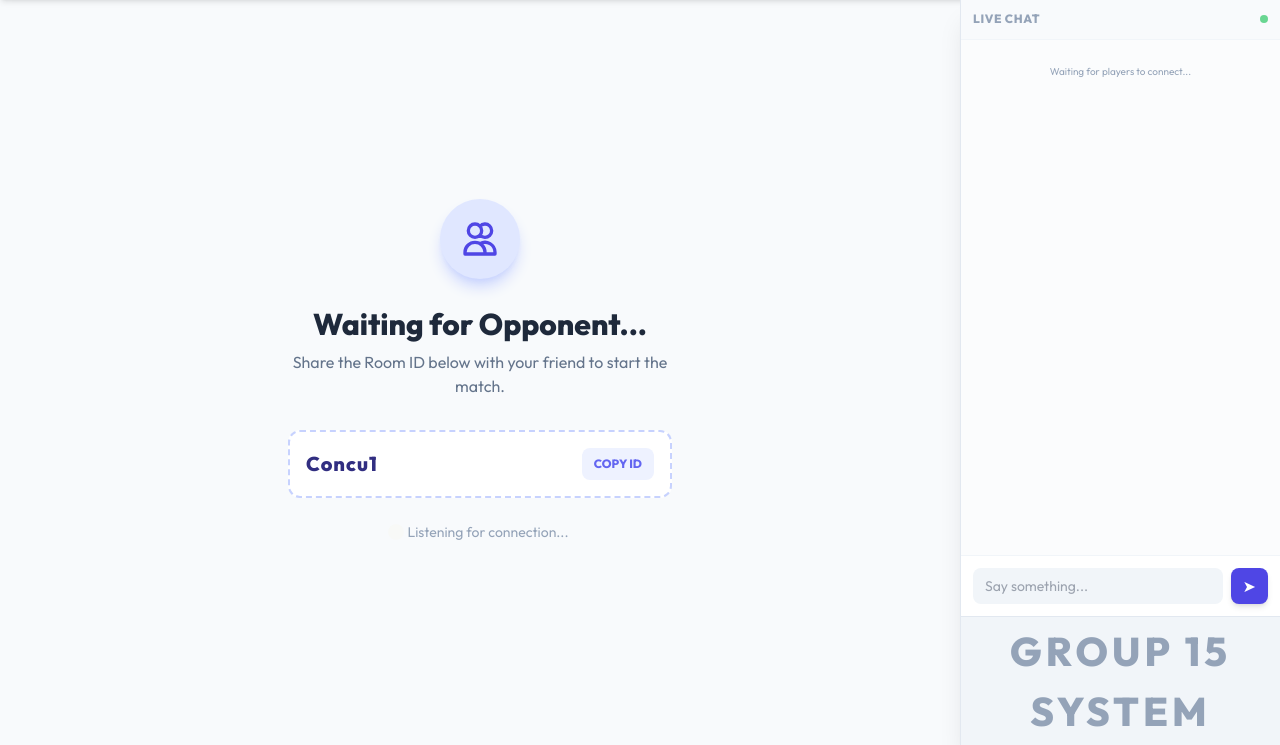
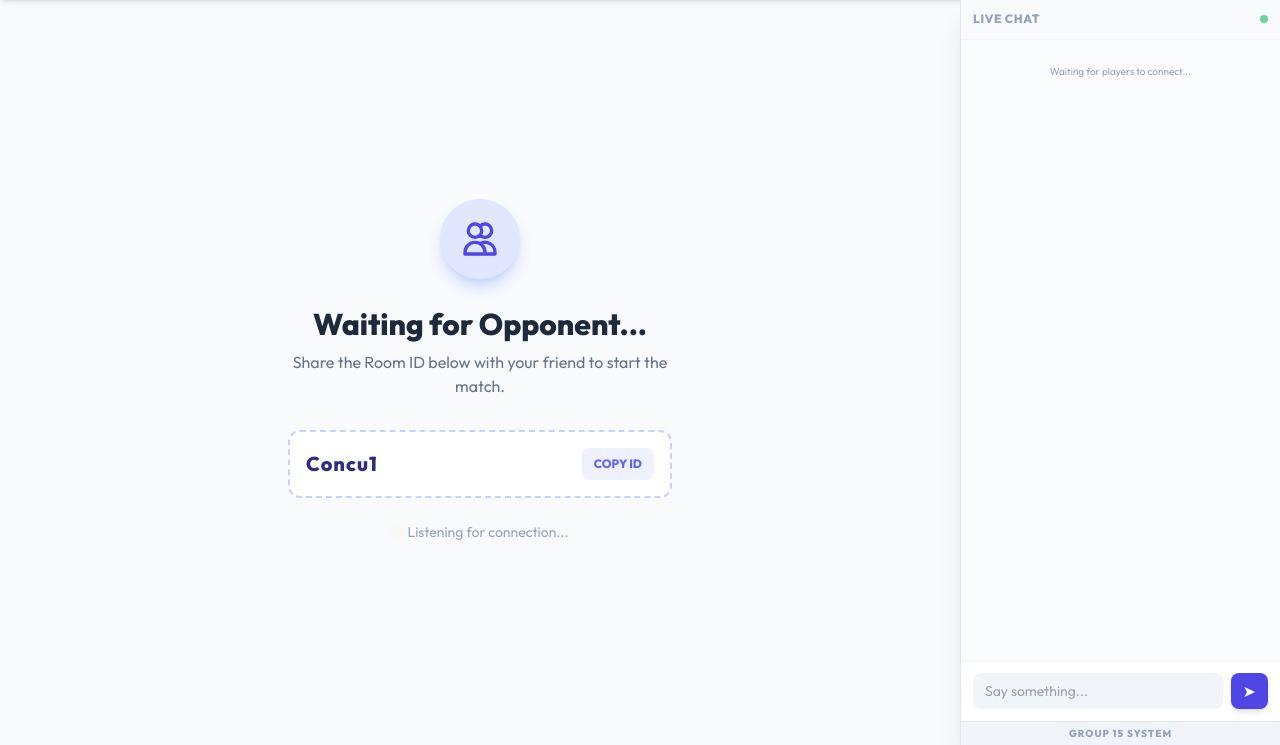
Before and after one commit to loser-huhu/Nhom15-XO-ARENA, a Flask app: a page that uses templates/room.html in a window 1280 px wide. Shown: the part 55-800 px from the top of the page. Run offline with Flask 3, Linux system fonts and the light colour scheme; some libraries are stand-ins or nearby versions.

Commit message:
Chỉnh sữ UI

```diff
--- a/templates/room.html
+++ b/templates/room.html
@@ -301,7 +301,7 @@
 
         <div class="p-1 bg-slate-100 text-center border-t border-slate-200">
           <p
-            class="text-[40px] text-slate-400 font-bold tracking-widest uppercase"
+            class="text-[10px] text-slate-400 font-bold tracking-widest uppercase"
           >
             Group 15 System
           </p>
```
